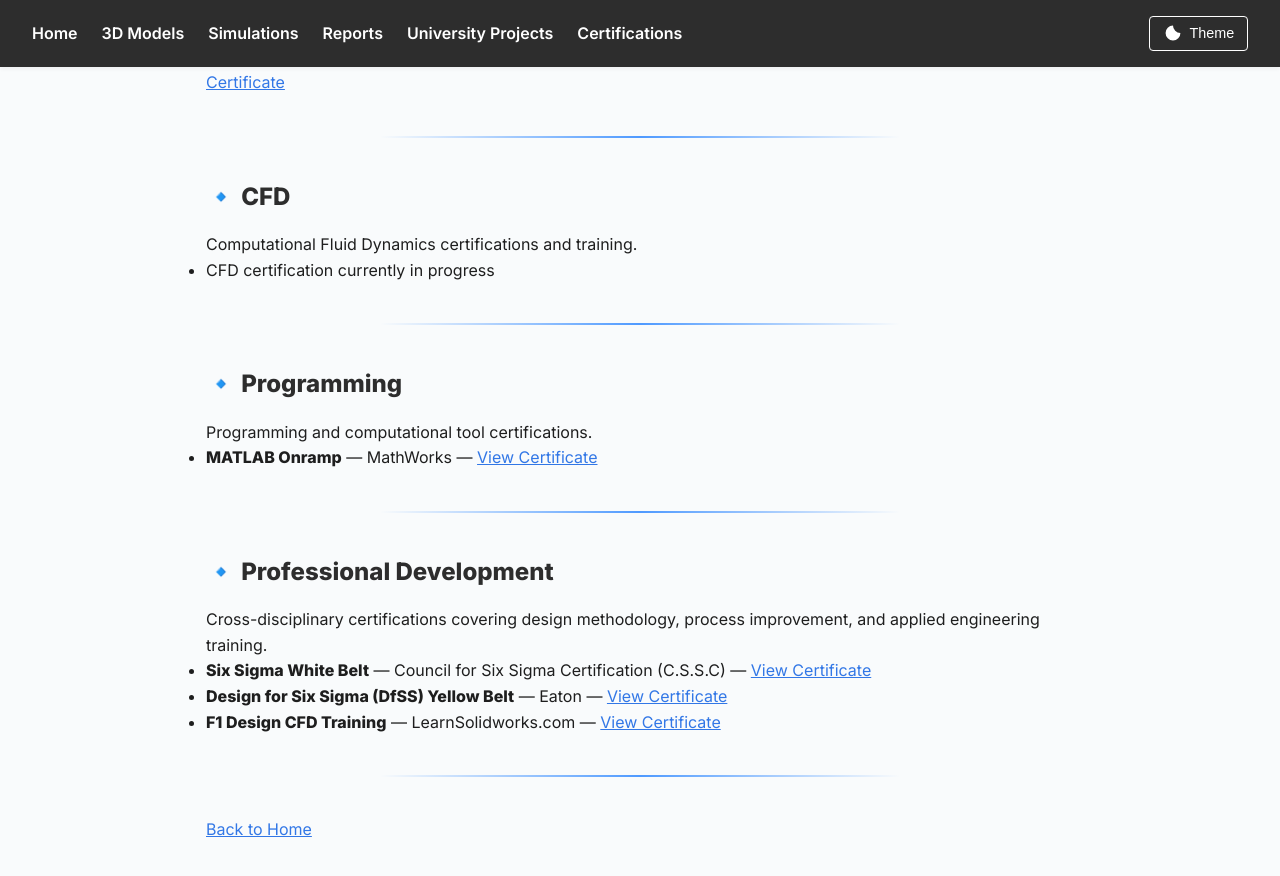
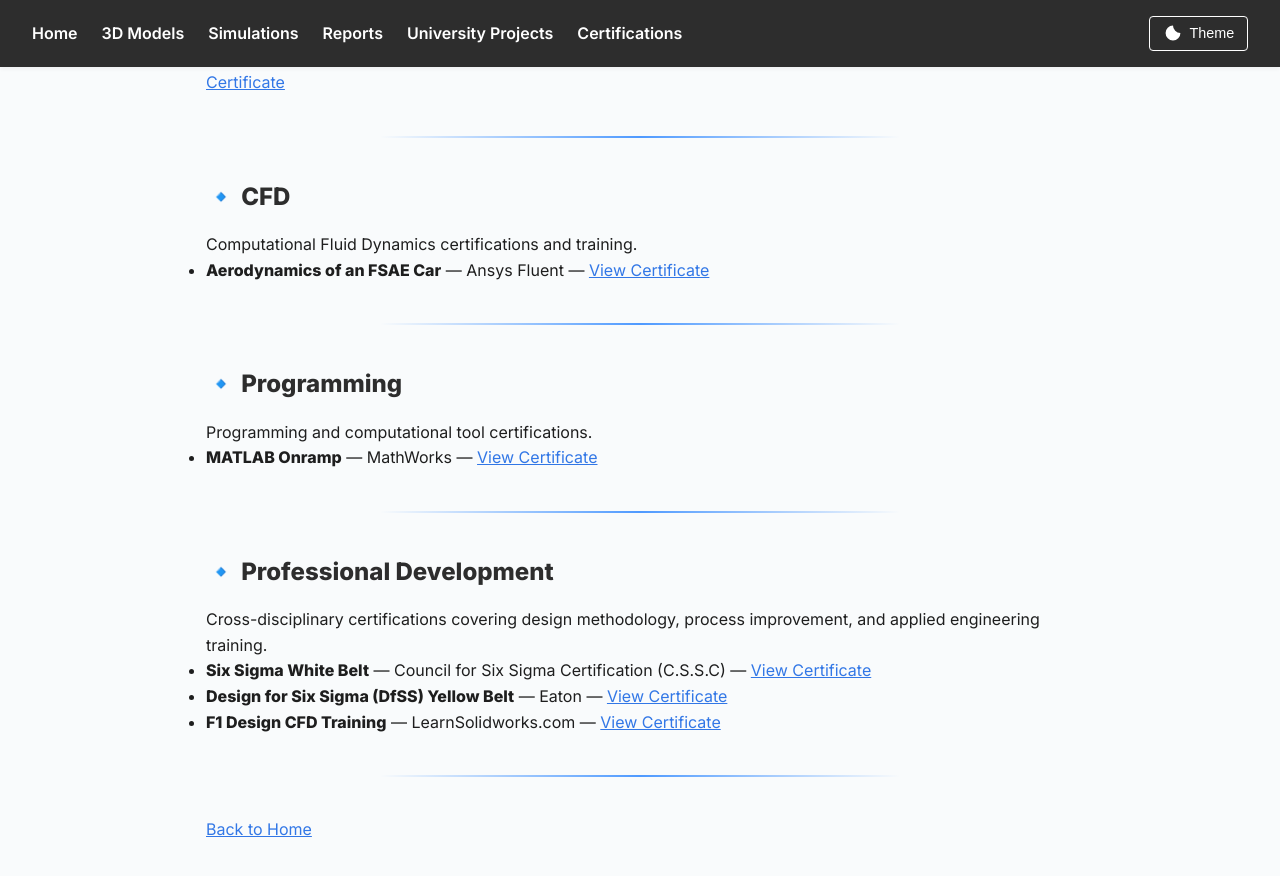
Before and after one commit to tob-mas/engineeringportfolio, a Jekyll site: the page built from certifications/index.md, in a window 1280 px wide and 900 px high, scrolled down 453 px. Shown: the top 876 px of the window. Built offline with Jekyll 4.4.1, drawn with Linux system fonts in a browser that asks for light colours.

Commit message:
Update CFD certification details

```diff
--- a/certifications/index.md
+++ b/certifications/index.md
@@ -25,7 +25,7 @@ SolidWorks certifications demonstrating progressive competency from associate to
 
 Computational Fluid Dynamics certifications and training.
 
-- CFD certification currently in progress
+- **Aerodynamics of an FSAE Car** — Ansys Fluent — [View Certificate](cfd/Ansys_Aerodynamics_of_an_FSAE_Car.pdf)
 
 ---
 
```
